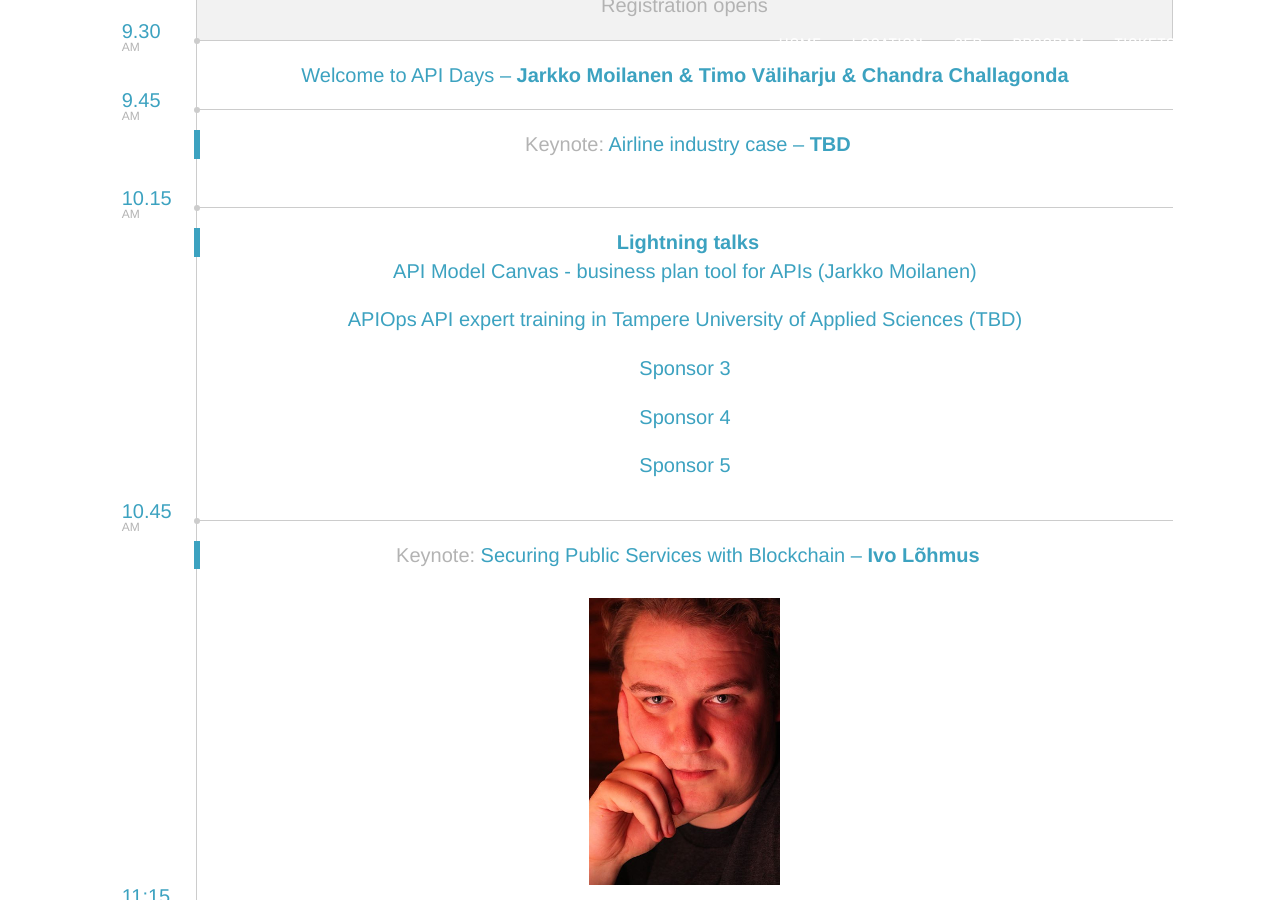
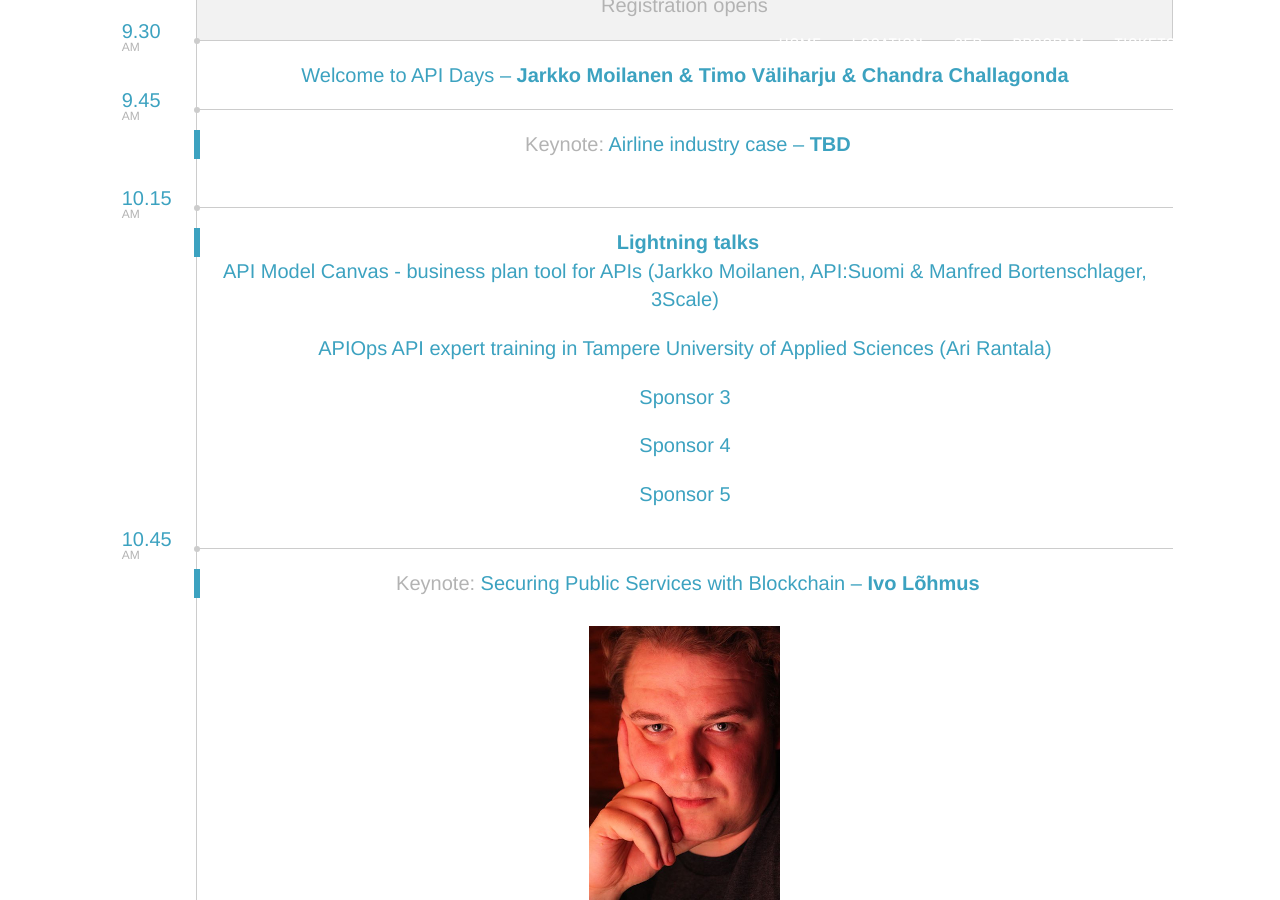
Before and after one commit to apidaysnordic/apidaysnordic.github.io, a Jekyll site: the page built from programme/index.md, in a window 1280 px wide and 900 px high, scrolled down 3216 px. Built offline with Jekyll 4.4.1, drawn with Linux system fonts in a browser that asks for light colours; some web fonts are replaced; comment, search, counter and statistics services are not loaded.

Commit message:
Added Manfred to lightning talks

```diff
--- a/_layouts/programme.html
+++ b/_layouts/programme.html
@@ -399,8 +399,8 @@
                     </div>
                     <div class="col-md-11 entry entry-first entry-keynote">
                         <a href="#"><strong>Lightning talks</strong></a>
-			<p>API Model Canvas - business plan tool for APIs (Jarkko Moilanen)</p>
-			<p>APIOps API expert training in Tampere University of Applied Sciences (TBD)</p>
+			<p>API Model Canvas - business plan tool for APIs (Jarkko Moilanen, API:Suomi & Manfred Bortenschlager, 3Scale)</p>
+			<p>APIOps API expert training in Tampere University of Applied Sciences (Ari Rantala)</p>
 			<p>Sponsor 3</p>
 			<p>Sponsor 4</p>
 			<p>Sponsor 5</p>
```
